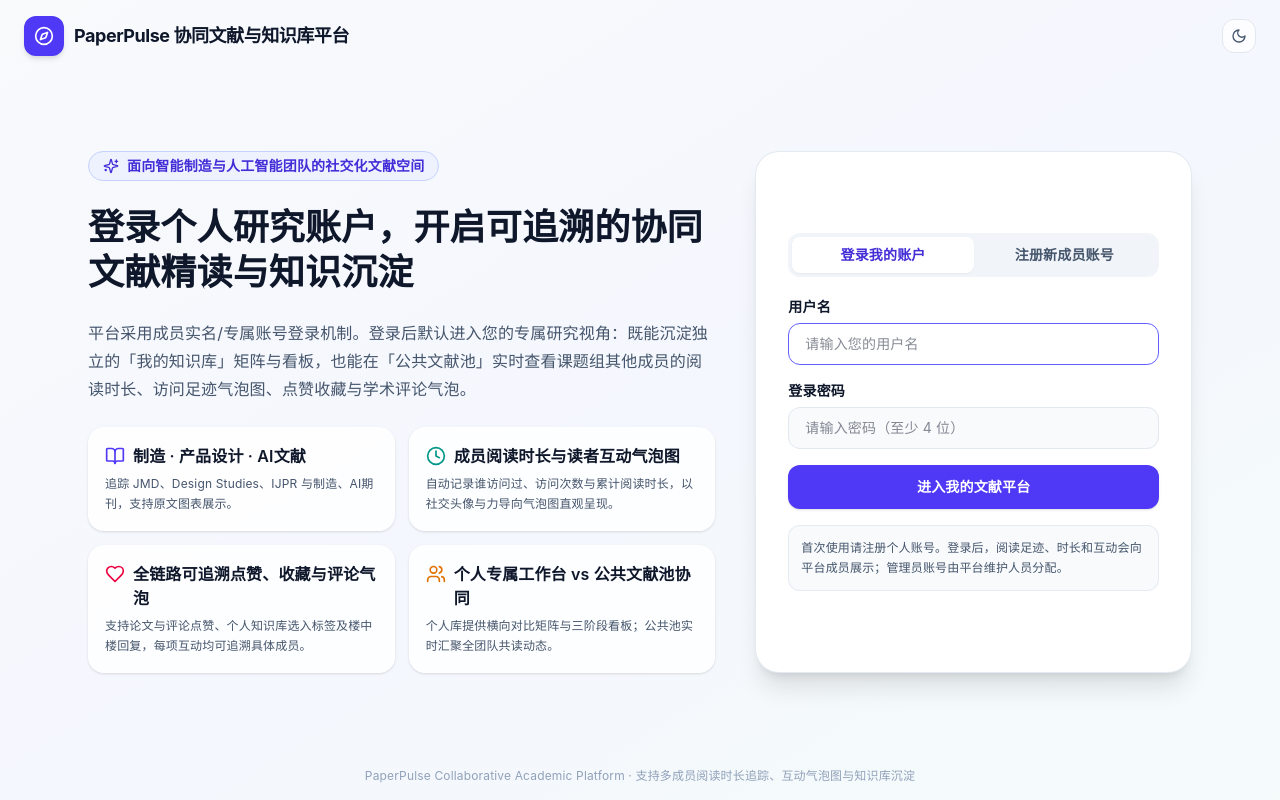
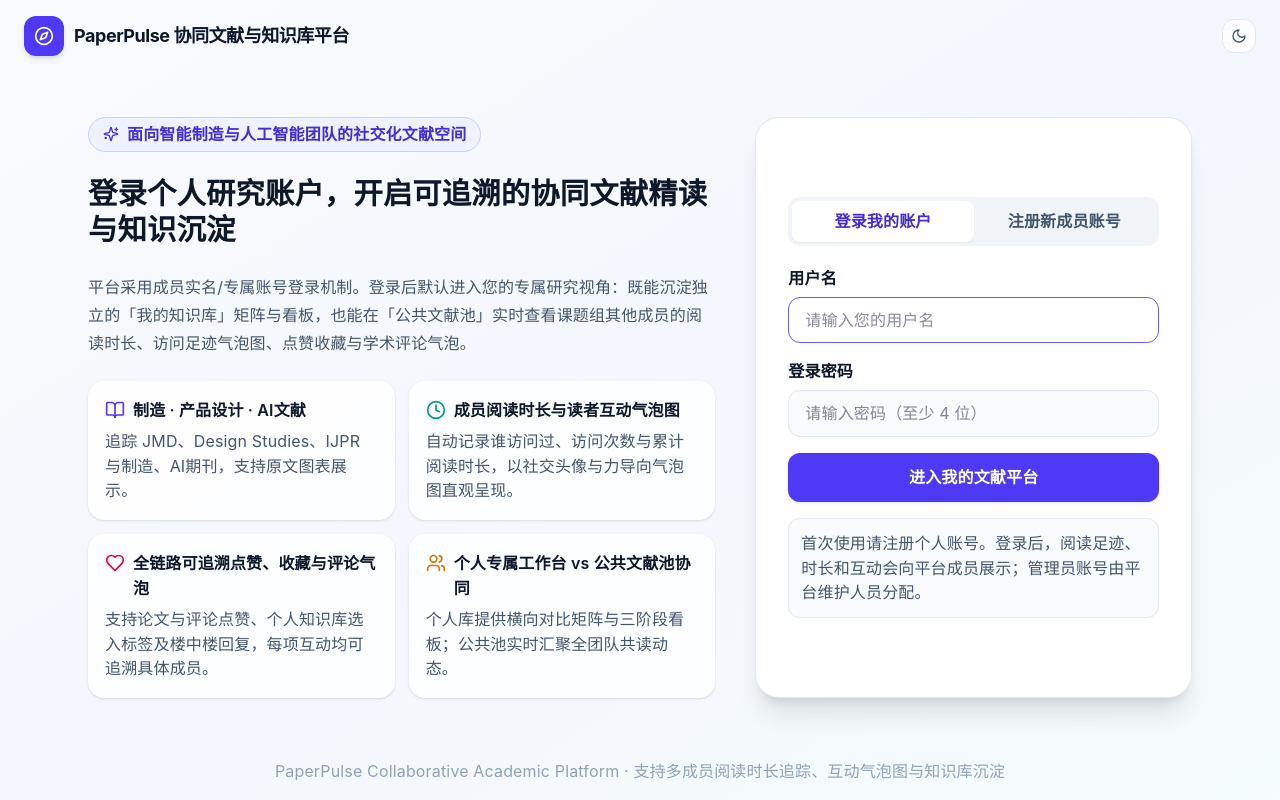
Before and after one commit to wangji9/paperpulse, a React (Vite) app: page / in a window 1280 px wide. Built offline with nearby package versions, Linux system fonts and the light colour scheme.

Commit message:
style: unify font family and enforce 12pt minimum hierarchical typography across all pages

```diff
--- a/src/index.css
+++ b/src/index.css
@@ -2,16 +2,22 @@
 
 @layer base {
   html {
-    font-size: 16px;
+    font-size: 12pt;
   }
   body {
-    font-family: -apple-system, BlinkMacSystemFont, "Segoe UI", "PingFang SC", "Hiragino Sans GB",
-      "Microsoft YaHei", "Noto Sans SC", "Helvetica Neue", Arial, sans-serif;
+    font-family: "PingFang SC", "Microsoft YaHei", "Noto Sans SC", -apple-system, BlinkMacSystemFont,
+      "Segoe UI", "Hiragino Sans GB", "Helvetica Neue", Arial, sans-serif;
+    font-size: 12pt;
+    line-height: 1.55;
     -webkit-font-smoothing: antialiased;
     letter-spacing: 0.01em;
   }
-  h1, h2, h3, h4, p, span, button, input, textarea, select, td, th, li {
+  h1, h2, h3, h4, h5, h6, p, span, a, button, input, textarea, select, td, th, li, label, summary, dt, dd {
     font-family: inherit;
+  }
+  .font-mono {
+    font-family: inherit !important;
+    font-variant-numeric: tabular-nums;
   }
 }
 
@@ -31,8 +37,8 @@
 .original-paper-table table {
   width: 100%;
   border-collapse: collapse;
-  font-size: 0.875rem;
-  line-height: 1.5;
+  font-size: 12pt;
+  line-height: 1.55;
   border-top: 2px solid #334155;
   border-bottom: 2px solid #334155;
 }
@@ -89,27 +95,34 @@
 @keyframes paper-update { from { opacity: .3; transform: translateY(8px); } to { opacity: 1; transform: translateY(0); } }
 @media (prefers-reduced-motion: reduce) { [aria-label="文献更新动态"] button { animation: none !important; } }
 
-/* Lab Literature Library Typography Scale: strict 12pt (16px) floor + clear heading hierarchy */
-.lab-space {
-  font-size: 12pt;
-}
-.lab-space :where(.text-xs, .text-sm, .text-\[10px\], .text-\[11px\]) {
+/* Platform-Wide Unified Typography Scale: strict 12pt (16px) floor + clear heading hierarchy */
+body :where(.text-xs, .text-sm, .text-\[10px\], .text-\[11px\], .text-\[12px\], .text-\[13px\], .text-\[14px\]) {
   font-size: 12pt !important;
   line-height: 1.55 !important;
 }
-.lab-space h1 {
-  font-size: 24pt !important;
+body h1 {
+  font-size: 22pt !important;
   line-height: 1.25 !important;
 }
-.lab-space h2 {
+.app-header-row h1 {
+  font-size: 15.5pt !important;
+  line-height: 1.25 !important;
+}
+body h2 {
   font-size: 16pt !important;
   line-height: 1.35 !important;
 }
-.lab-space h3 {
+body h3 {
   font-size: 14pt !important;
   line-height: 1.4 !important;
 }
-.lab-space h4 {
+body h4 {
   font-size: 13pt !important;
   line-height: 1.45 !important;
 }
+/* Give compact circular avatars enough room for 12pt initials */
+body span.rounded-full:where(.h-5.w-5, .h-6.w-6) {
+  min-width: 1.75rem;
+  min-height: 1.75rem;
+  line-height: 1 !important;
+}
```
